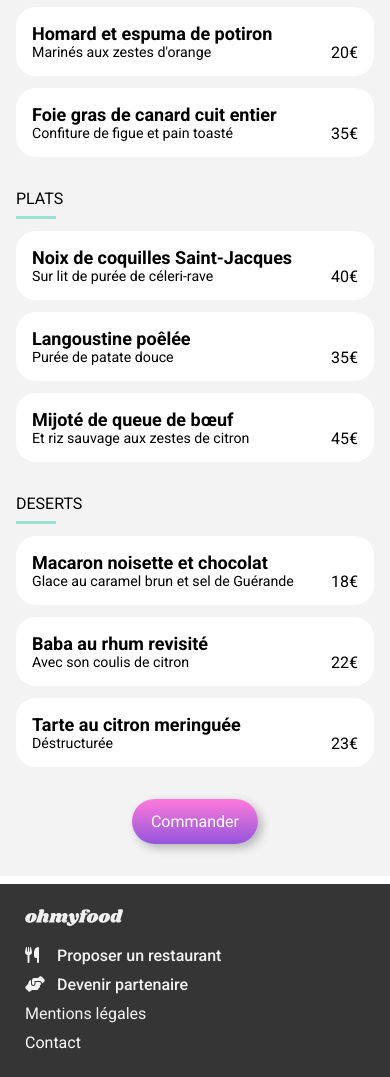
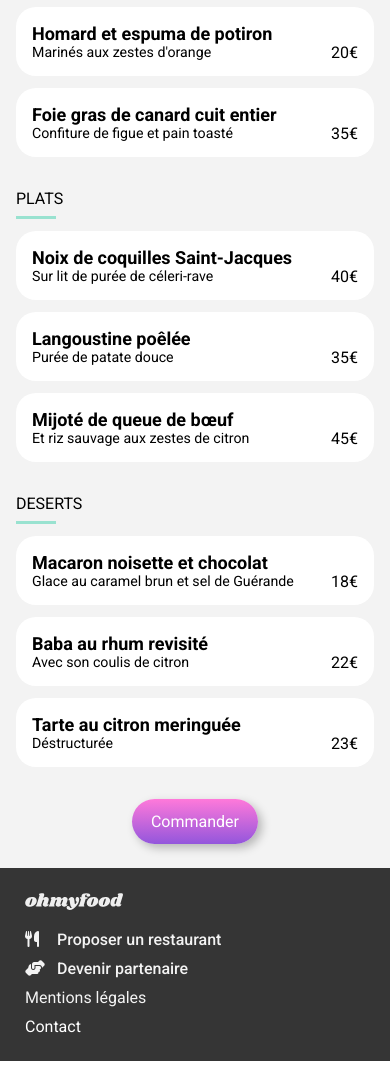
Before and after one commit to MarcusDeveloppement/OhMyFoodOC, a website: page pages_restaurants/la_note_enchantee.html in a window 390 px wide. Shown: the part 550-1627 px from the top of the page. Drawn offline with Linux system fonts and the light colour scheme; a web font is replaced by a local one.

Commit message:
last modification

```diff
--- a/css/desktop.css
+++ b/css/desktop.css
@@ -3,7 +3,7 @@
     top: 81.15rem;
   }
   .bot-enchant {
-    top: 87.15rem;
+    top: 86.15rem;
   }
 }
 @media (min-width: 1024px) {
```
